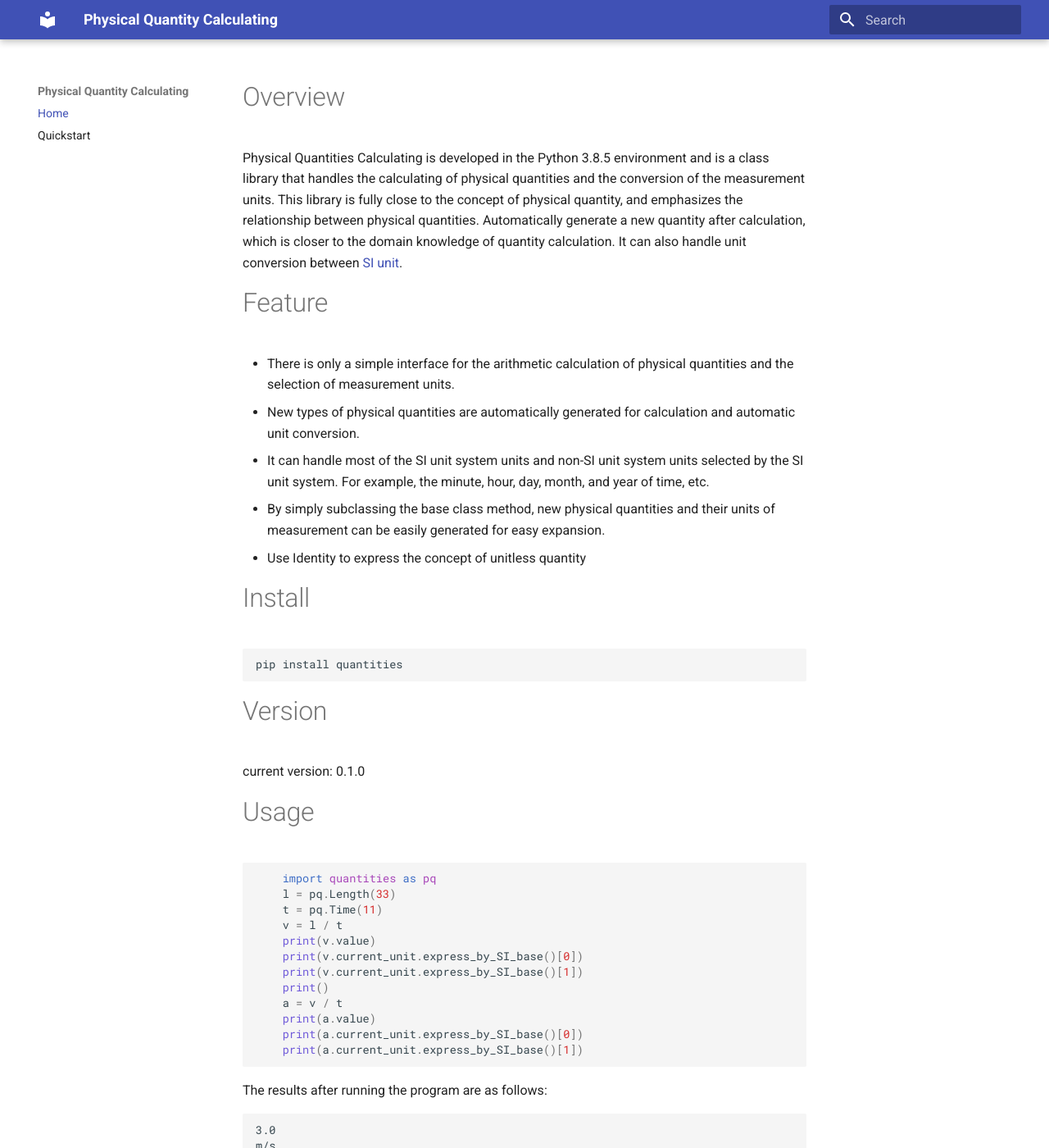
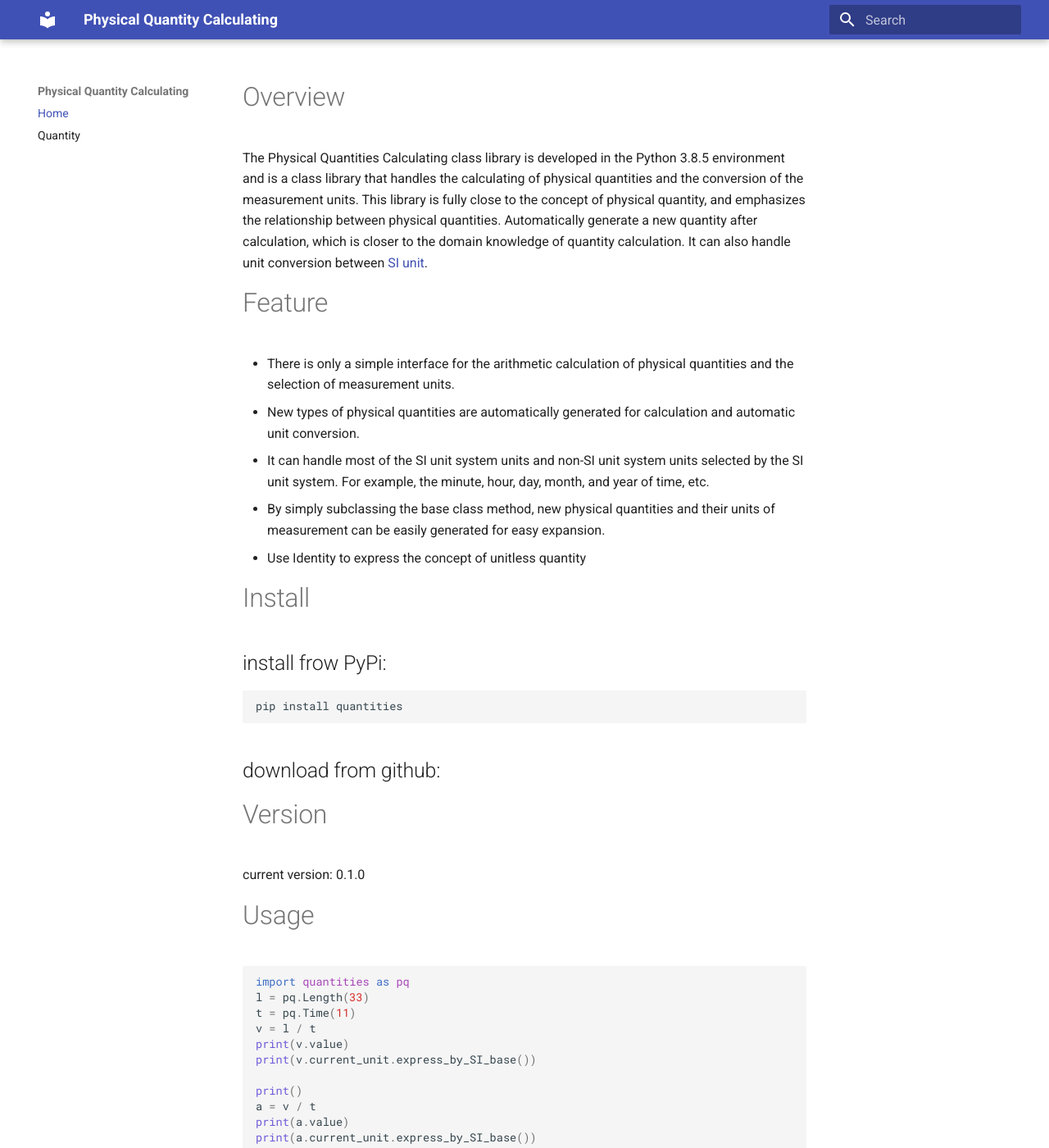
Before and after one commit to chenmich/Quantities, an MkDocs documentation site: the page built from docs/readme.md, in a window 1280 px wide and 1400 px high. Shown: the whole window at 82% size. Built offline with MkDocs 1.6.1 and Material for MkDocs 9.7.7, drawn with Linux system fonts in a browser that asks for light colours; some of the changed text lies outside the part shown.

Commit message:
begin to write the document for project

````diff
--- a/docs/readme.md
+++ b/docs/readme.md
@@ -1,5 +1,5 @@
 # Overview
-Physical Quantities Calculating is developed in the Python 3.8.5 environment and is a class library that handles the calculating of physical quantities and the conversion of the measurement units. This library is fully close to the concept of physical quantity, and emphasizes the relationship between physical quantities. Automatically generate a new quantity after calculation, which is closer to the domain knowledge of quantity calculation. It can also handle unit conversion between [SI unit](https://www.bipm.org/en/publications/si-brochure).
+The Physical Quantities Calculating class library is developed in the Python 3.8.5 environment and is a class library that handles the calculating of physical quantities and the conversion of the measurement units. This library is fully close to the concept of physical quantity, and emphasizes the relationship between physical quantities. Automatically generate a new quantity after calculation, which is closer to the domain knowledge of quantity calculation. It can also handle unit conversion between [SI unit](#table2 in the https://www.bipm.org/documents/20126/41483022/SI-Brochure-9-EN.pdf/2d2b50bf-f2b4-9661-f402-5f9d66e4b507?version=1.9&download=true).
 
 # Feature
 - There is only a simple interface for the arithmetic calculation of physical quantities and the selection of measurement units.
@@ -9,33 +9,38 @@ Physical Quantities Calculating is developed in the Python 3.8.5 environment and
 - Use Identity to express the concept of unitless quantity
 
 # Install
+## install frow PyPi:
     pip install quantities
+## download from github:
 
 # Version
 current version:    0.1.0
 
 # Usage
 ```python
-    import quantities as pq
-    l = pq.Length(33)
-    t = pq.Time(11)
-    v = l / t
-    print(v.value)
-    print(v.current_unit.express_by_SI_base()[0])
-    print(v.current_unit.express_by_SI_base()[1])
-    print()
-    a = v / t
-    print(a.value)
-    print(a.current_unit.express_by_SI_base()[0])
-    print(a.current_unit.express_by_SI_base()[1])
+import quantities as pq
+l = pq.Length(33)
+t = pq.Time(11)
+v = l / t
+print(v.value)
+print(v.current_unit.express_by_SI_base())
+
+print()
+a = v / t
+print(a.value)
+print(a.current_unit.express_by_SI_base())
+
 ```
+The results after running the program are as follows:
+```
+3.0
+('m/s', 'm/s')
 
-The results after running the program are as follows:
+0.2727272727272727
+('m\\cdot s^{-2}', 'm·s<sup>-2</sup>')
 
-    3.0
-    m/s
-    m/s
+('km\\cdot s^{-2}', 'km·s<sup>-2</sup>')
 
-    0.2727272727272727
-    m\cdot s^{-2}
-    m·s<sup>-2</sup>
+('MN\\cdot m', 'MN·m')
+('Mkg\\cdot m^{2}\\cdot s^{-2}', 'Mkg·m<sup>2</sup>·s<sup>-2</sup>')
+```
--- a/mkdocs.yml
+++ b/mkdocs.yml
@@ -1,7 +1,7 @@
 site_name: Physical Quantity Calculating
 nav:
     - Home: readme.md
-    - Quickstart: quickstart.md
+    - Quantity: Quantity.md
 
 
 
````
Also changed, not shown: docs/Quantity.md (added, +36 -0 lines), docs/quickstart.md (deleted, +0 -1 lines), docs/Usage.md (added).
